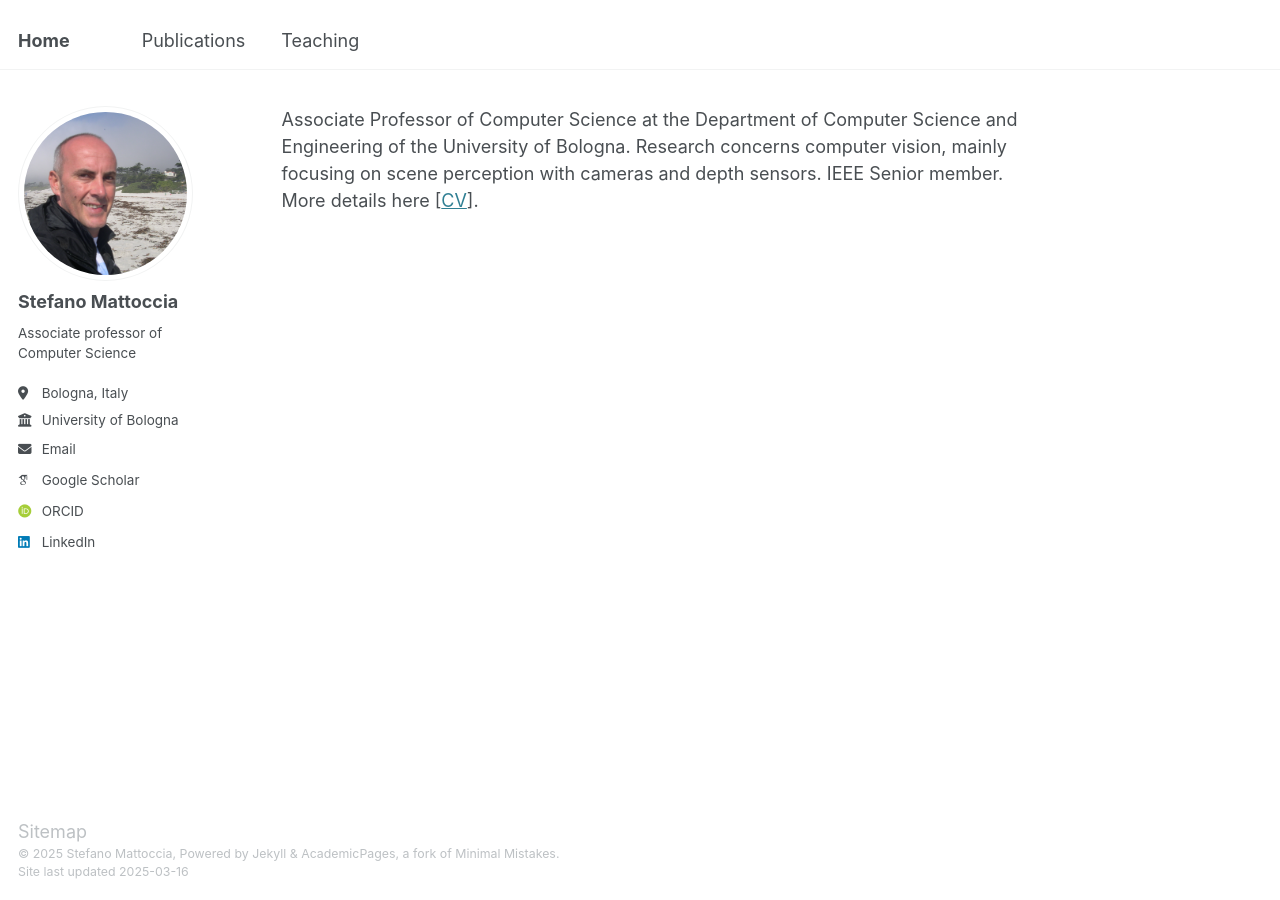
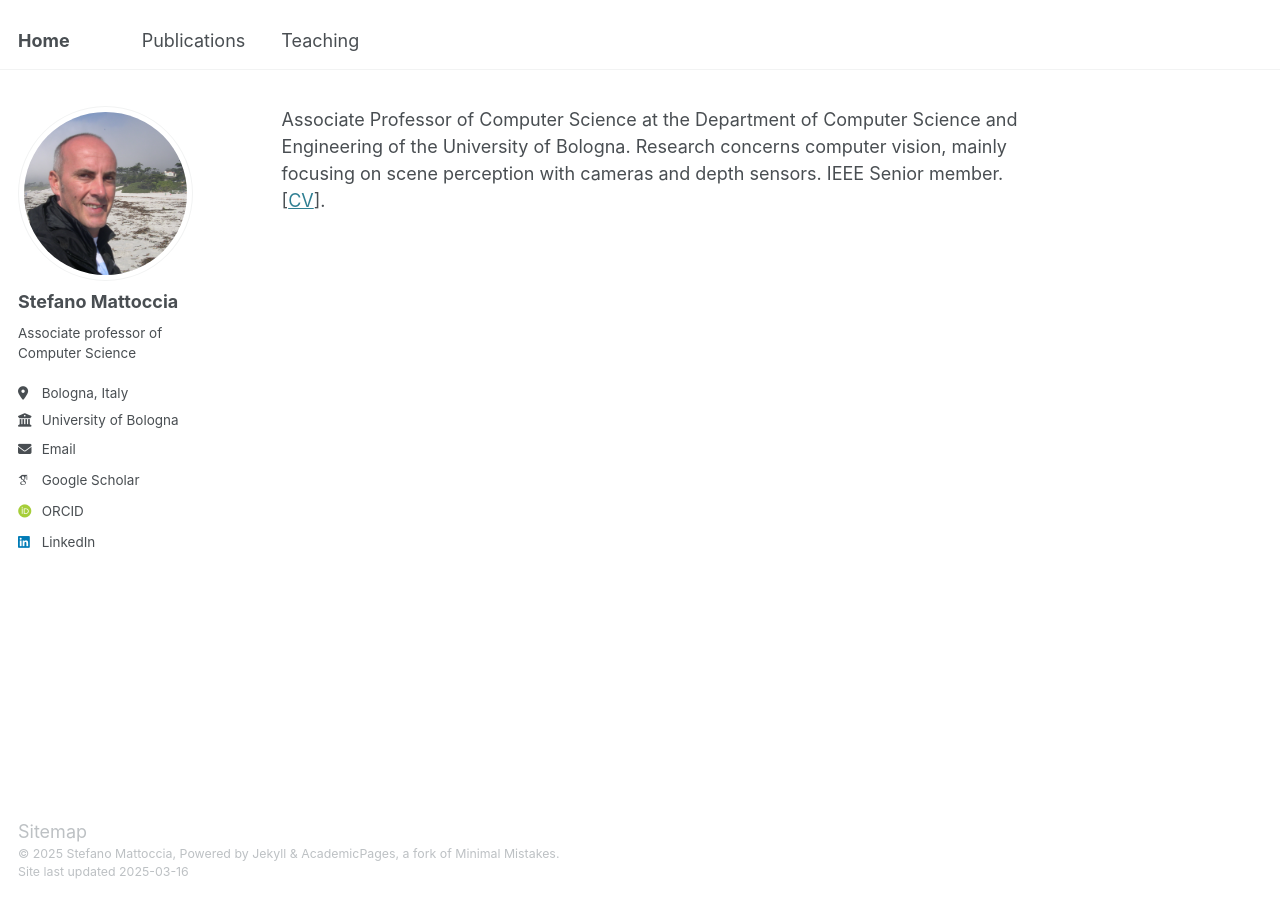
Before and after one commit to stefanomattoccia/stefanomattoccia.github.io, a Jekyll site: the page built from _pages/about.md, in a window 1280 px wide. Built offline with Jekyll 4.4.1, drawn with Linux system fonts in a browser that asks for light colours; some web fonts are replaced.

Commit message:
Update about.md

```diff
--- a/_pages/about.md
+++ b/_pages/about.md
@@ -7,4 +7,4 @@ redirect_from:
   - /about.html
 ---
 
-Associate Professor of Computer Science at the Department of Computer Science and Engineering of the University of Bologna. Research concerns computer vision, mainly focusing on scene perception with cameras and depth sensors. IEEE Senior member. More details here [[CV](/files/CV_ENG.pdf)].
+Associate Professor of Computer Science at the Department of Computer Science and Engineering of the University of Bologna. Research concerns computer vision, mainly focusing on scene perception with cameras and depth sensors. IEEE Senior member. [[CV](/files/CV_ENG.pdf)].
```
